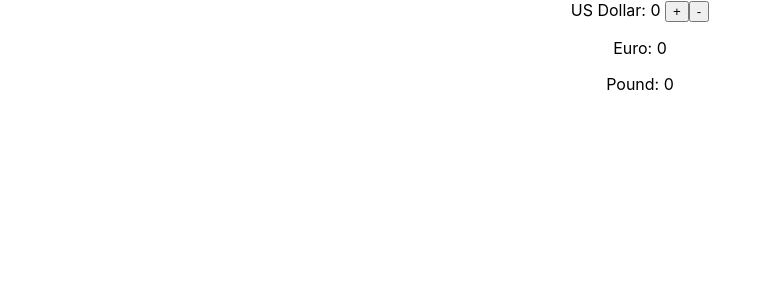
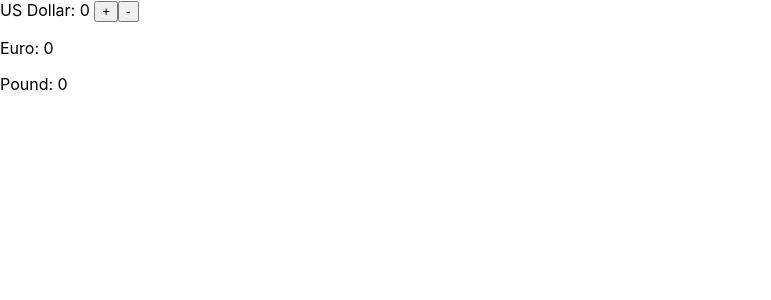
Before and after one commit to myorg/currency, a React (Create React App) app: page / in a window 1280 px wide. Shown: the top 300 px of the page, without its empty margins (0-771 px from the left). Built offline with nearby package versions, Linux system fonts and the light colour scheme.

Commit message:
Amount is no longer directly tied to conversions.

```diff
--- a/src/Amount.js
+++ b/src/Amount.js
@@ -1,7 +1,4 @@
 import React, { Component } from 'react';
-
-const Euro = ({ amount }) => <p>Euro: {amount * 0.86}</p>;
-const Pound = ({ amount }) => <p>Pound: {amount * 0.76}</p>;
 
 class Amount extends Component {
   constructor(props) {
@@ -10,6 +7,9 @@ class Amount extends Component {
     this.state = {
       amount: 0,
     };
+    this.amount = this.props.amount;
+    this.onIncrement = this.props.onIncrement;
+    this.onDecrement = this.props.onDecrement;
   }
 
   onIncrement = () => {
@@ -31,9 +31,6 @@ class Amount extends Component {
         <button type="button" onClick={this.onDecrement}>
           -
         </button>
-
-        <Euro amount={this.state.amount} />
-        <Pound amount={this.state.amount} />
       </div>
     );
   }
--- a/src/App.js
+++ b/src/App.js
@@ -1,15 +1,54 @@
 import React, { Component } from 'react';
 import './App.css';
-import Amount from './Amount';
 
 class App extends Component {
+  constructor(props) {
+    super(props);
+
+    this.state = {
+      amount: 0,
+    };
+  }
+
+  onIncrement = () => {
+    this.setState(state => ({ amount: state.amount + 1 }));
+  };
+
+  onDecrement = () => {
+    this.setState(state => ({ amount: state.amount - 1 }));
+  };
+
   render() {
     return (
-      <div className="App">
-        <Amount />
+      <div>
+        <Amount
+          amount={this.state.amount}
+          onIncrement={this.onIncrement}
+          onDecrement={this.onDecrement}
+        />
+
+        <Euro amount={this.state.amount} />
+        <Pound amount={this.state.amount} />
       </div>
     );
   }
 }
 
+const Euro = ({ amount }) => <p>Euro: {amount * 0.86}</p>;
+
+const Pound = ({ amount }) => <p>Pound: {amount * 0.76}</p>;
+
+const Amount = ({ amount, onIncrement, onDecrement }) => (
+  <div>
+    <span>US Dollar: {amount} </span>
+
+    <button type="button" onClick={onIncrement}>
+      +
+    </button>
+    <button type="button" onClick={onDecrement}>
+      -
+    </button>
+  </div>
+);
+
 export default App;
```
Also changed, not shown: src/Euro.js (added, +29 -0 lines), src/Pound.js (added, +29 -0 lines).
